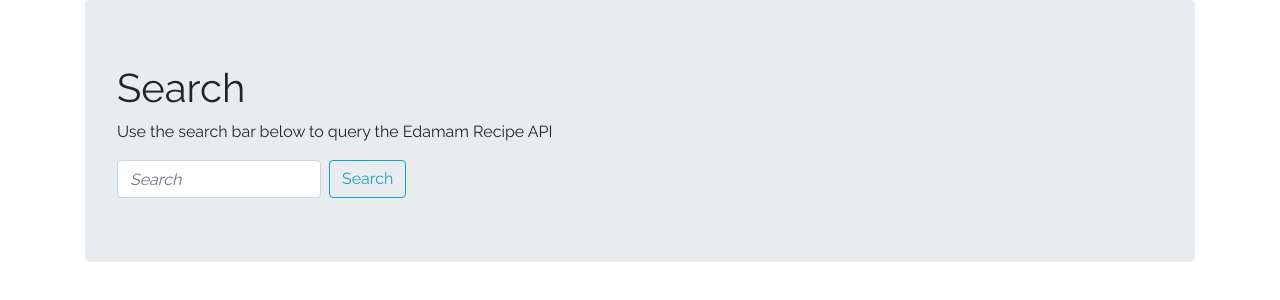
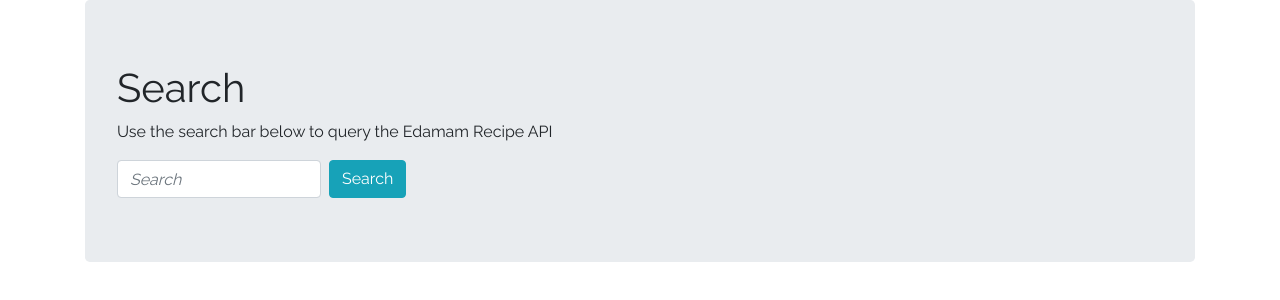
Before and after one commit to bradfrancis/recipe-manager, a React (Create React App) app: page / in a window 1280 px wide. Shown: the top 300 px of the page. Built offline with nearby package versions, Linux system fonts and the light colour scheme.

Commit message:
Minor tweaks.

```diff
--- a/src/actions/index.js
+++ b/src/actions/index.js
@@ -19,7 +19,7 @@ function receiveRecipes(json, append) {
 		type: RECEIVE_RECIPES,
 		payload: {
 			recipes: json.hits.map(hit => hit.recipe),
-			append
+			append: append || false
 		},
 		error: false
 	}
--- a/src/components/RecipeCard.js
+++ b/src/components/RecipeCard.js
@@ -55,6 +55,7 @@ const RecipeCard = ({data}) => {
 				/>
 				<Card.Footer>
 					<small>
+						<span>Source:&nbsp;</span>
 						<a
 							href={data.url}
 							target="_blank"
--- a/src/components/SearchBar.js
+++ b/src/components/SearchBar.js
@@ -13,7 +13,7 @@ const SearchBar = ({ isFetching, actions }) => {
 			setDidSubmit(true);
 			const res = await actions.fetchRecipes(input);
 
-			if (res.payload && res.payload !== typeof(Error)) {
+			if (!res.error) {
 				setInput('');
 			}
 
@@ -32,12 +32,13 @@ const SearchBar = ({ isFetching, actions }) => {
 							type="text"
 							placeholder="Search"
 							className="mr-sm-2"
+							value={input}
 							onChange={(e) => setInput(e.target.value)}
 							disabled={isFetching}
 						/>
 						<Button
 							type="submit"
-							variant="outline-info"
+							variant="info"
 							disabled={isFetching}>
 							{didSubmit ? "Loading..." : "Search"}
 						</Button>
```
